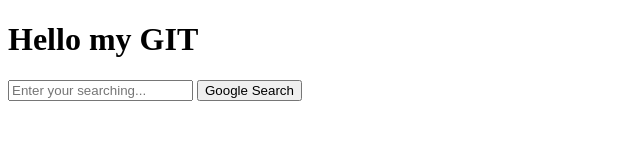
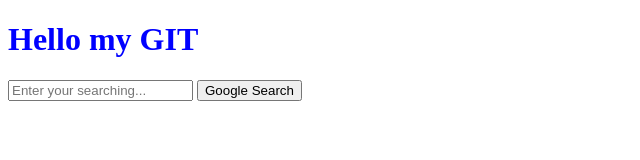
Before and after one commit to meobigout/first, a plain HTML site: page index.html in a window 1280 px wide. Shown: the whole page, without its empty margins (0-640 px from the left). Drawn offline with Linux system fonts and the light colour scheme.

Commit message:
add style h1

```diff
--- a/index.html
+++ b/index.html
@@ -4,7 +4,7 @@
     <title>Search</title>
 </head>
 <body>
-    <h1>Hello my GIT</h1>
+    <h1 style="color:blue;">Hello my GIT</h1>
     <form action="https://google.com/search">
         <input type="text" name="q" placeholder="Enter your searching...">
         <input type="submit" value="Google Search">
```
